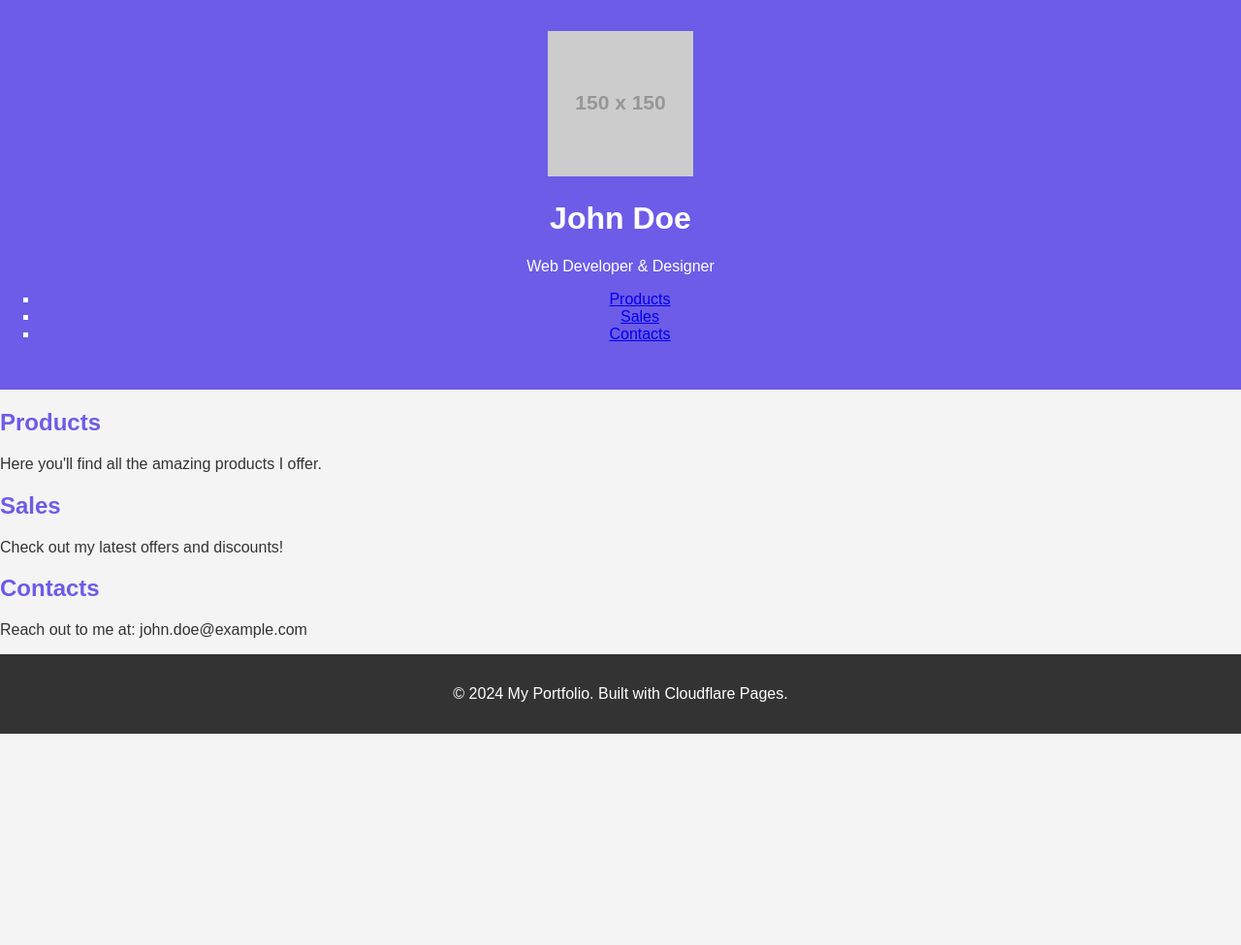
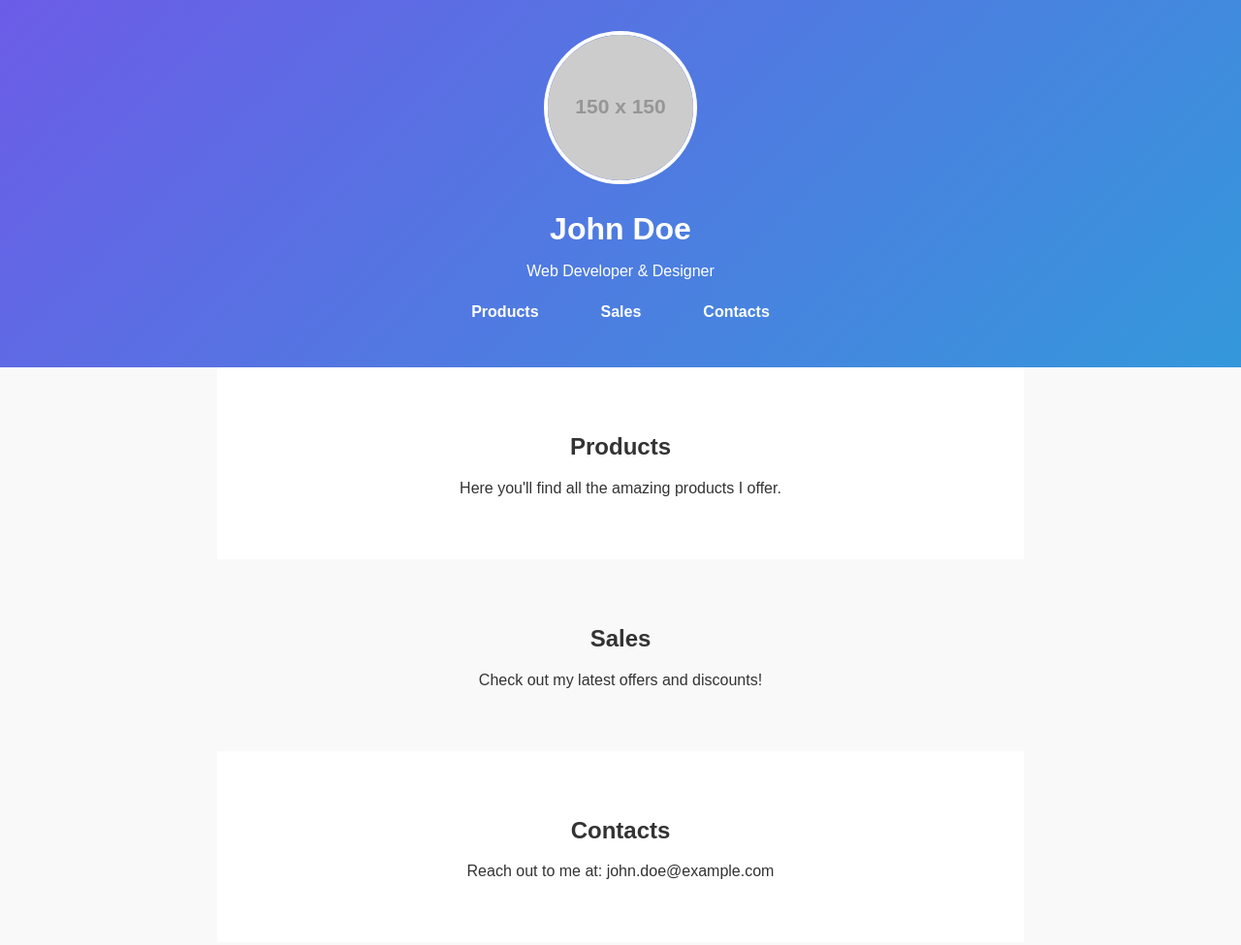
Before and after one commit to HubGitAi/my-portfolio, a plain HTML site: page index.html in a window 1280 px wide. Shown: the top 975 px of the page at 97% size. Before the commit the page ends 800 px from the top, so only its background shows below. Drawn offline with Linux system fonts and the light colour scheme; placeholder pictures from the web are drawn by us.

Commit message:
styles.css

```diff
--- a/styles.css
+++ b/styles.css
@@ -1,35 +1,68 @@
+/* General Styles */
 body {
-    font-family: Arial, sans-serif;
+    font-family: 'Arial', sans-serif;
     margin: 0;
     padding: 0;
-    background-color: #f4f4f4;
+    background: #f9f9f9;
     color: #333;
+    text-align: center;
 }
 
+/* Header */
 header {
-    background: #6c5ce7;
+    background: linear-gradient(135deg, #6c5ce7, #3498db);
     color: white;
-    text-align: center;
     padding: 2rem 0;
 }
 
-.intro, .skills {
-    padding: 2rem;
-    max-width: 800px;
-    margin: auto;
+.profile-pic {
+    border-radius: 50%;
+    border: 4px solid white;
+    margin-bottom: 1rem;
 }
 
-h2 {
-    color: #6c5ce7;
+h1 {
+    margin: 0.5rem 0;
 }
 
-ul {
-    list-style-type: square;
+/* Menu */
+.menu {
+    list-style: none;
+    padding: 0;
+    display: flex;
+    justify-content: center;
+    gap: 2rem;
+    margin-top: 1.5rem;
 }
 
+.menu li a {
+    color: white;
+    text-decoration: none;
+    font-weight: bold;
+    padding: 0.5rem 1rem;
+    border-radius: 5px;
+    transition: background 0.3s;
+}
+
+.menu li a:hover {
+    background: rgba(255, 255, 255, 0.2);
+}
+
+/* Sections */
+.section {
+    padding: 3rem 1rem;
+    max-width: 800px;
+    margin: 0 auto;
+}
+
+.section:nth-child(even) {
+    background: #fff;
+}
+
+/* Footer */
 footer {
-    text-align: center;
-    padding: 1rem;
     background: #333;
     color: white;
+    padding: 1.5rem;
+    margin-top: 2rem;
 }
```
